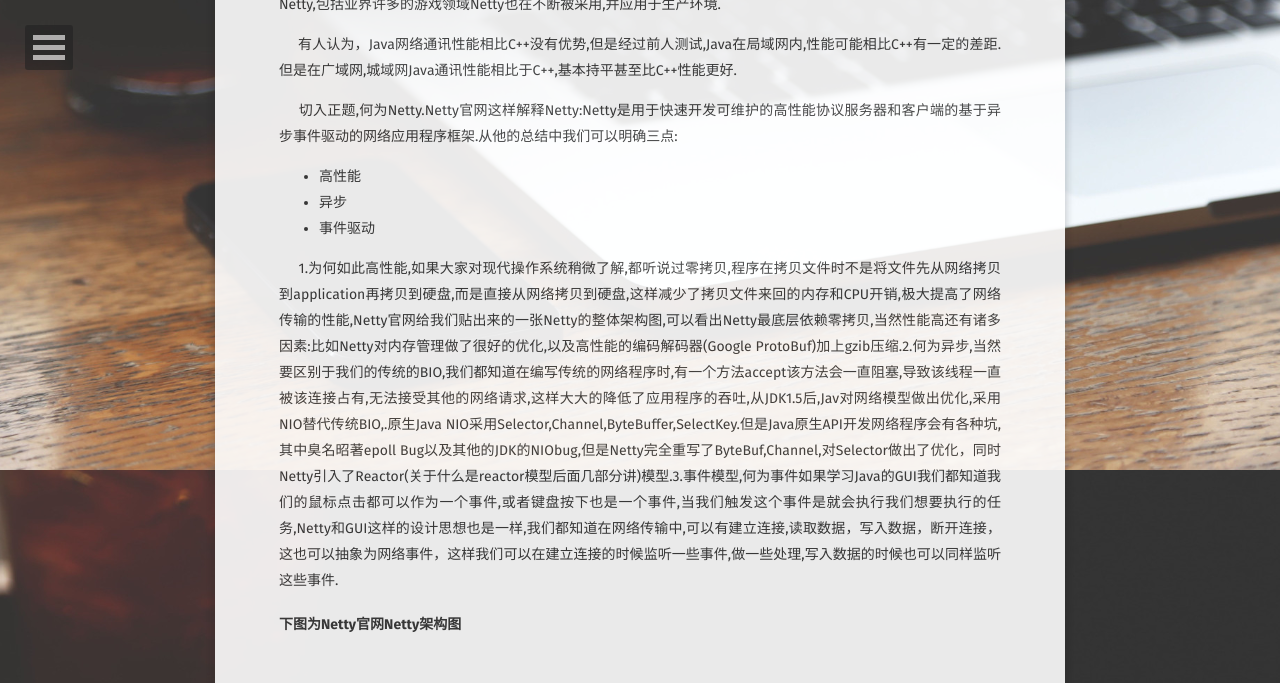
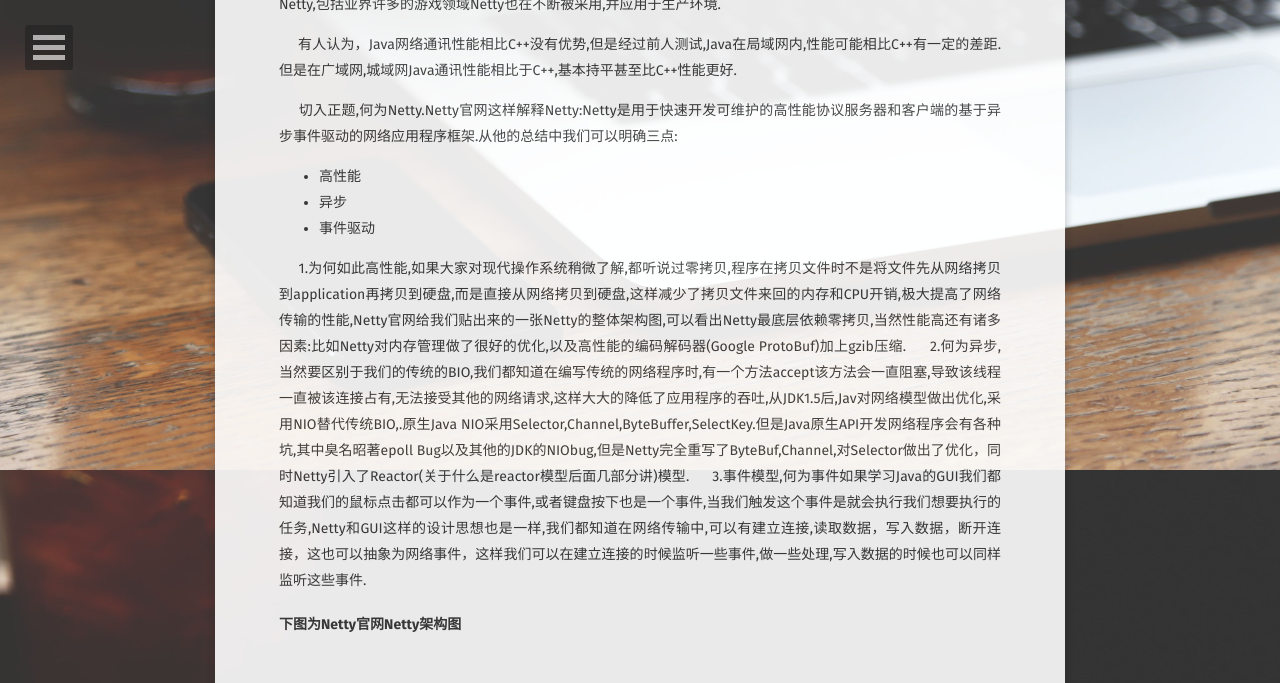
Before and after one commit to 20100507/20100507.github.io, a Jekyll site: the page built from _posts/2017-10-05-netty-1.md, in a window 1280 px wide and 900 px high, scrolled down 430 px, cut to the strip 0-683 px from the top of the window. Built offline with Jekyll 4.4.1, drawn with Linux system fonts in a browser that asks for light colours; some web fonts are replaced; comment, search, counter and statistics services are not loaded; part of the change alters nothing that is shown.

```diff
--- a/_posts/2017-10-05-netty-1.md
+++ b/_posts/2017-10-05-netty-1.md
@@ -16,7 +16,9 @@ comments: true
 * 异步
 * 事件驱动
 
-&nbsp;&nbsp;&nbsp;&nbsp;&nbsp;1.为何如此高性能,如果大家对现代操作系统稍微了解,都听说过零拷贝,程序在拷贝文件时不是将文件先从网络拷贝到application再拷贝到硬盘,而是直接从网络拷贝到硬盘,这样减少了拷贝文件来回的内存和CPU开销,极大提高了网络传输的性能,Netty官网给我们贴出来的一张Netty的整体架构图,可以看出Netty最底层依赖零拷贝,当然性能高还有诸多因素:比如Netty对内存管理做了很好的优化,以及高性能的编码解码器(Google ProtoBuf)加上gzib压缩.2.何为异步,当然要区别于我们的传统的BIO,我们都知道在编写传统的网络程序时,有一个方法accept该方法会一直阻塞,导致该线程一直被该连接占有,无法接受其他的网络请求,这样大大的降低了应用程序的吞吐,从JDK1.5后,Jav对网络模型做出优化,采用NIO替代传统BIO,.原生Java NIO采用Selector,Channel,ByteBuffer,SelectKey.但是Java原生API开发网络程序会有各种坑,其中臭名昭著epoll Bug以及其他的JDK的NIObug,但是Netty完全重写了ByteBuf,Channel,对Selector做出了优化，同时Netty引入了Reactor(关于什么是reactor模型后面几部分讲)模型.3.事件模型,何为事件如果学习Java的GUI我们都知道我们的鼠标点击都可以作为一个事件,或者键盘按下也是一个事件,当我们触发这个事件是就会执行我们想要执行的任务,Netty和GUI这样的设计思想也是一样,我们都知道在网络传输中,可以有建立连接,读取数据，写入数据，断开连接，这也可以抽象为网络事件，这样我们可以在建立连接的时候监听一些事件,做一些处理,写入数据的时候也可以同样监听这些事件.
+&nbsp;&nbsp;&nbsp;&nbsp;&nbsp;1.为何如此高性能,如果大家对现代操作系统稍微了解,都听说过零拷贝,程序在拷贝文件时不是将文件先从网络拷贝到application再拷贝到硬盘,而是直接从网络拷贝到硬盘,这样减少了拷贝文件来回的内存和CPU开销,极大提高了网络传输的性能,Netty官网给我们贴出来的一张Netty的整体架构图,可以看出Netty最底层依赖零拷贝,当然性能高还有诸多因素:比如Netty对内存管理做了很好的优化,以及高性能的编码解码器(Google ProtoBuf)加上gzib压缩.
+&nbsp;&nbsp;&nbsp;&nbsp;&nbsp;2.何为异步,当然要区别于我们的传统的BIO,我们都知道在编写传统的网络程序时,有一个方法accept该方法会一直阻塞,导致该线程一直被该连接占有,无法接受其他的网络请求,这样大大的降低了应用程序的吞吐,从JDK1.5后,Jav对网络模型做出优化,采用NIO替代传统BIO,.原生Java NIO采用Selector,Channel,ByteBuffer,SelectKey.但是Java原生API开发网络程序会有各种坑,其中臭名昭著epoll Bug以及其他的JDK的NIObug,但是Netty完全重写了ByteBuf,Channel,对Selector做出了优化，同时Netty引入了Reactor(关于什么是reactor模型后面几部分讲)模型.
+&nbsp;&nbsp;&nbsp;&nbsp;&nbsp;3.事件模型,何为事件如果学习Java的GUI我们都知道我们的鼠标点击都可以作为一个事件,或者键盘按下也是一个事件,当我们触发这个事件是就会执行我们想要执行的任务,Netty和GUI这样的设计思想也是一样,我们都知道在网络传输中,可以有建立连接,读取数据，写入数据，断开连接，这也可以抽象为网络事件，这样我们可以在建立连接的时候监听一些事件,做一些处理,写入数据的时候也可以同样监听这些事件.
 
 #### 下图为Netty官网Netty架构图
 <br/>
```
